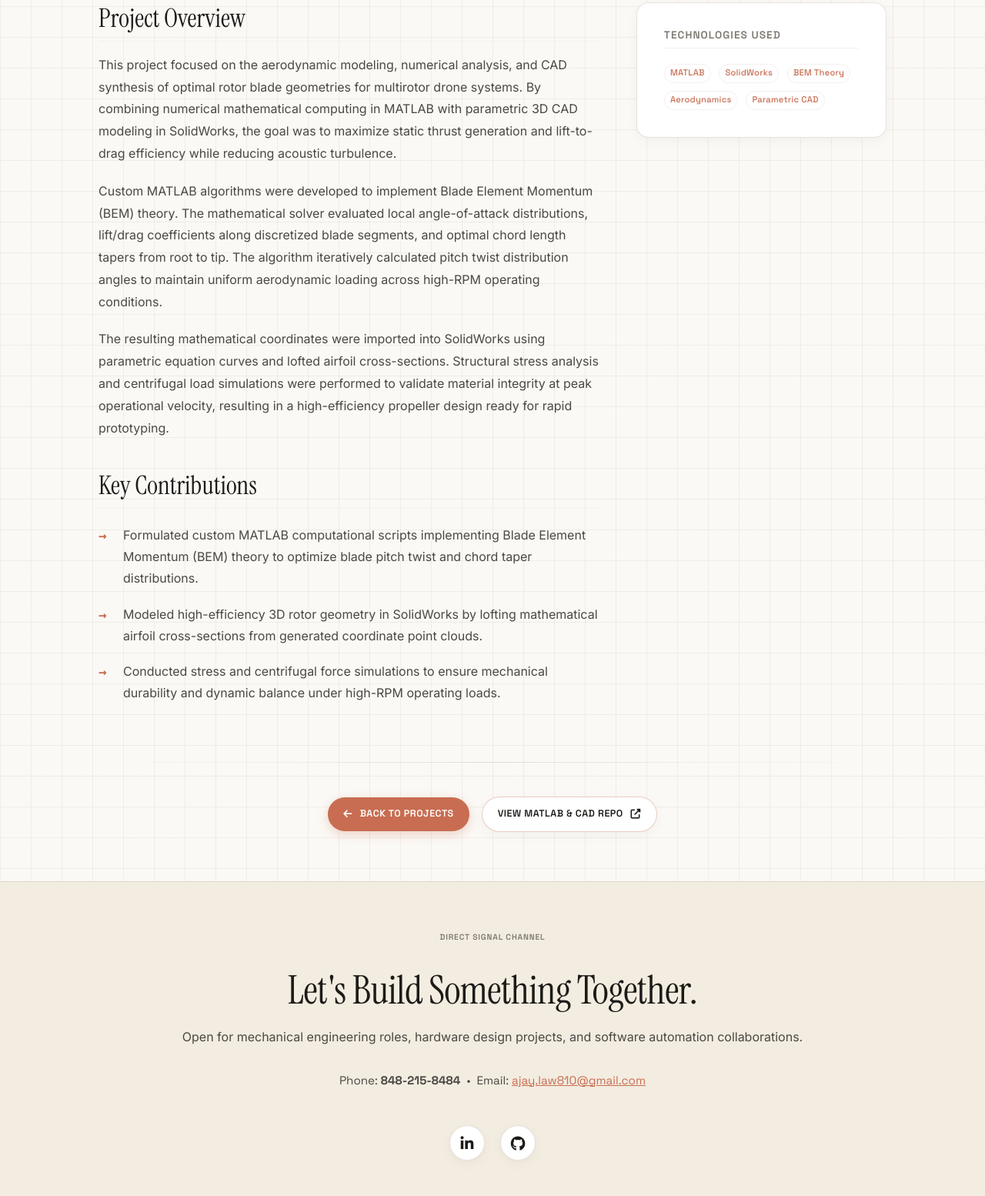
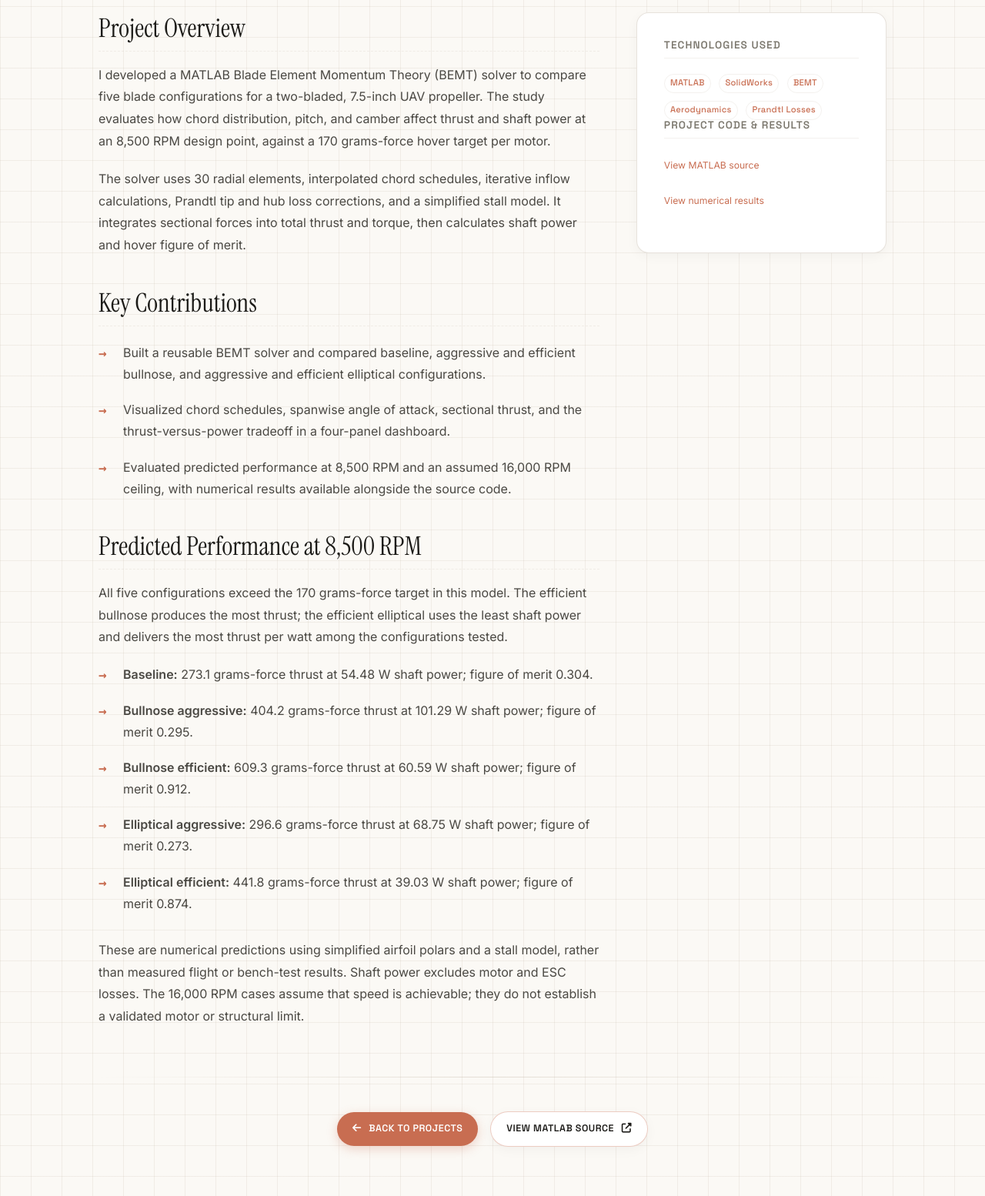
Before and after one commit to ajlaw810/ajlaw810.github.io, a plain HTML site: page drone-blade-design.html in a window 1280 px wide. Shown: the part 1232-2786 px from the top of the page at 77% size. Drawn offline with Linux system fonts and the light colour scheme.

Commit message:
Publish MATLAB propeller study and calculated performance results

```diff
--- a/drone-blade-design.html
+++ b/drone-blade-design.html
@@ -48,15 +48,15 @@
                 SPECIFICATION // SPEC-02
             </div>
             <h1>Drone Rotor Blade Optimization</h1>
-            <p class="project-hero-subtitle">MATLAB Numerical Analysis • SolidWorks Parametric CAD • BEM Theory • Aerodynamic Efficiency</p>
+            <p class="project-hero-subtitle">MATLAB Numerical Analysis • SolidWorks Parametric CAD • BEMT Trade Study • Predicted Thrust &amp; Shaft Power</p>
         </div>
     </header>
 
     <!-- Project Details -->
     <article class="project-details section container fade-in-up">
         <figure class="gallery-card">
-            <a href="assets/drone-bemt-trade-study.png" target="_blank" rel="noopener" aria-label="Open BEMT rotor trade study chart at full resolution">
-                <img src="assets/drone-bemt-trade-study.png" alt="BEMT trade study for a 7.5-inch UAV rotor at 8,500 RPM, comparing chord schedules, spanwise angle of attack, sectional thrust, and hover thrust and shaft power for baseline, bullnose, and elliptical designs" class="benchmark-img" width="1777" height="1086" loading="eager">
+            <a href="assets/drone-bemt-trade-study.png?v=bemt20261002" target="_blank" rel="noopener" aria-label="Open BEMT rotor trade study chart at full resolution">
+                <img src="assets/drone-bemt-trade-study.png?v=bemt20261002" alt="BEMT trade study for a 7.5-inch UAV rotor at 8,500 RPM, comparing chord schedules, spanwise angle of attack, sectional thrust, and hover thrust and shaft power for baseline, bullnose, and elliptical designs" class="benchmark-img" width="1794" height="1120" loading="eager">
             </a>
             <figcaption class="gallery-card-content">
                 <h3 class="gallery-card-title">BEMT Rotor Trade Study</h3>
@@ -67,22 +67,24 @@
         <div class="project-grid-2col">
             <div class="project-text">
                 <h2>Project Overview</h2>
-                <p>
-                    This project focused on the aerodynamic modeling, numerical analysis, and CAD synthesis of optimal rotor blade geometries for multirotor drone systems. By combining numerical mathematical computing in MATLAB with parametric 3D CAD modeling in SolidWorks, the goal was to maximize static thrust generation and lift-to-drag efficiency while reducing acoustic turbulence.
-                </p>
-                <p>
-                    Custom MATLAB algorithms were developed to implement Blade Element Momentum (BEM) theory. The mathematical solver evaluated local angle-of-attack distributions, lift/drag coefficients along discretized blade segments, and optimal chord length tapers from root to tip. The algorithm iteratively calculated pitch twist distribution angles to maintain uniform aerodynamic loading across high-RPM operating conditions.
-                </p>
-                <p>
-                    The resulting mathematical coordinates were imported into SolidWorks using parametric equation curves and lofted airfoil cross-sections. Structural stress analysis and centrifugal load simulations were performed to validate material integrity at peak operational velocity, resulting in a high-efficiency propeller design ready for rapid prototyping.
-                </p>
-
+                <p>I developed a MATLAB Blade Element Momentum Theory (BEMT) solver to compare five blade configurations for a two-bladed, 7.5-inch UAV propeller. The study evaluates how chord distribution, pitch, and camber affect thrust and shaft power at an 8,500 RPM design point, against a 170 grams-force hover target per motor.</p>
+                <p>The solver uses 30 radial elements, interpolated chord schedules, iterative inflow calculations, Prandtl tip and hub loss corrections, and a simplified stall model. It integrates sectional forces into total thrust and torque, then calculates shaft power and hover figure of merit.</p>
                 <h2>Key Contributions</h2>
                 <ul class="apple-list">
-                    <li>Formulated custom MATLAB computational scripts implementing Blade Element Momentum (BEM) theory to optimize blade pitch twist and chord taper distributions.</li>
-                    <li>Modeled high-efficiency 3D rotor geometry in SolidWorks by lofting mathematical airfoil cross-sections from generated coordinate point clouds.</li>
-                    <li>Conducted stress and centrifugal force simulations to ensure mechanical durability and dynamic balance under high-RPM operating loads.</li>
+                    <li>Built a reusable BEMT solver and compared baseline, aggressive and efficient bullnose, and aggressive and efficient elliptical configurations.</li>
+                    <li>Visualized chord schedules, spanwise angle of attack, sectional thrust, and the thrust-versus-power tradeoff in a four-panel dashboard.</li>
+                    <li>Evaluated predicted performance at 8,500 RPM and an assumed 16,000 RPM ceiling, with numerical results available alongside the source code.</li>
                 </ul>
+                <h2>Predicted Performance at 8,500 RPM</h2>
+                <p>All five configurations exceed the 170 grams-force target in this model. The efficient bullnose produces the most thrust; the efficient elliptical uses the least shaft power and delivers the most thrust per watt among the configurations tested.</p>
+                <ul class="apple-list">
+                    <li><strong>Baseline:</strong> 273.1 grams-force thrust at 54.48 W shaft power; figure of merit 0.304.</li>
+                    <li><strong>Bullnose aggressive:</strong> 404.2 grams-force thrust at 101.29 W shaft power; figure of merit 0.295.</li>
+                    <li><strong>Bullnose efficient:</strong> 609.3 grams-force thrust at 60.59 W shaft power; figure of merit 0.912.</li>
+                    <li><strong>Elliptical aggressive:</strong> 296.6 grams-force thrust at 68.75 W shaft power; figure of merit 0.273.</li>
+                    <li><strong>Elliptical efficient:</strong> 441.8 grams-force thrust at 39.03 W shaft power; figure of merit 0.874.</li>
+                </ul>
+                <p>These are numerical predictions using simplified airfoil polars and a stall model, rather than measured flight or bench-test results. Shaft power excludes motor and ESC losses. The 16,000 RPM cases assume that speed is achievable; they do not establish a validated motor or structural limit.</p>
             </div>
             <div class="project-sidebar">
                 <div class="sidebar-card">
@@ -92,10 +94,13 @@
                     <div class="tech-tags">
                         <span class="tag">MATLAB</span>
                         <span class="tag">SolidWorks</span>
-                        <span class="tag">BEM Theory</span>
+                        <span class="tag">BEMT</span>
                         <span class="tag">Aerodynamics</span>
-                        <span class="tag">Parametric CAD</span>
+                        <span class="tag">Prandtl Losses</span>
                     </div>
+                    <h3>Project Code &amp; Results</h3>
+                    <p><a class="project-link" href="https://github.com/ajlaw810/ajlaw810.github.io/blob/main/projects/drone-propeller/bemt_trade_study.m" target="_blank" rel="noopener">View MATLAB source</a></p>
+                    <p><a class="project-link" href="https://github.com/ajlaw810/ajlaw810.github.io/blob/main/projects/drone-propeller/results.csv" target="_blank" rel="noopener">View numerical results</a></p>
                 </div>
             </div>
         </div>
@@ -107,8 +112,8 @@
                 <i class="fas fa-arrow-left" style="font-size: 0.8rem;"></i>
                 <span>Back to Projects</span>
             </a>
-            <a href="https://github.com/ajlaw810" class="btn btn-secondary" target="_blank" rel="noopener">
-                <span>View MATLAB & CAD Repo</span>
+            <a href="https://github.com/ajlaw810/ajlaw810.github.io/blob/main/projects/drone-propeller/bemt_trade_study.m" class="btn btn-secondary" target="_blank" rel="noopener">
+                <span>View MATLAB Source</span>
                 <i class="fas fa-external-link-alt" style="font-size: 0.8rem;"></i>
             </a>
         </div>
--- /dev/null
+++ b/projects/drone-propeller/results.csv
@@ -0,0 +1,6 @@
+Configuration,DesignThrust_gf,DesignThrust_N,DesignShaftPower_W,DesignFigureOfMerit,MaxRPMThrust_gf,MaxRPMShaftPower_W
+Base,273.061603050019,2.67782012883998,54.4849897758661,0.304349271147496,967.526233644357,363.395917967755
+Bull-Agg,404.159086266628,3.96344753114228,101.289511559335,0.294796436994059,1432.03773126999,675.565787660554
+Bull-Eff,609.309382776518,5.97528510660338,60.586262079592,0.912306619930584,2158.93705177562,404.089280648091
+Ellip-Agg,296.620451837677,2.90885356155711,68.7493431774919,0.27308086598514,1051.00118575011,458.53419036028
+Ellip-Eff,441.780903372802,4.3323916009242,39.0340156281946,0.87422931085257,1565.34133236591,260.343298209786
```
Also changed, not shown: index.html (+3 -3 lines), assets/drone-bemt-trade-study.png, 2 other files.
